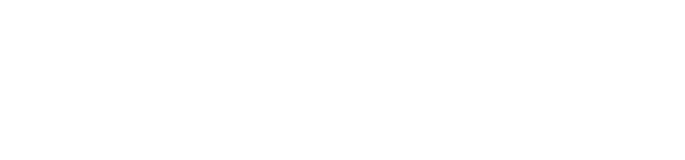
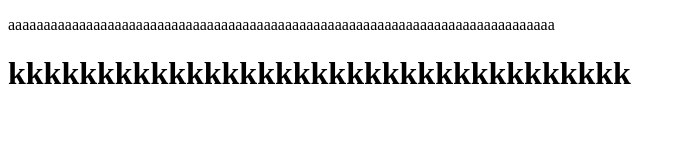
Before and after one commit to nusratmifta/my-first-web, a plain HTML site: page index.html in a window 1280 px wide. Shown: the whole page, without its empty margins (0-685 px from the left). Drawn offline with Linux system fonts and the light colour scheme.

Commit message:
adding heading one

```diff
--- a/index.html
+++ b/index.html
@@ -7,6 +7,8 @@
     <title>Nusrat Mifta</title>
 </head>
 <body>
+    <p>aaaaaaaaaaaaaaaaaaaaaaaaaaaaaaaaaaaaaaaaaaaaaaaaaaaaaaaaaaaaaaaaaaaaaaaaaaaaa</p>
+    <h1>kkkkkkkkkkkkkkkkkkkkkkkkkkkkkkkkkkk</h1>
 
 </body>
 </html>
```
